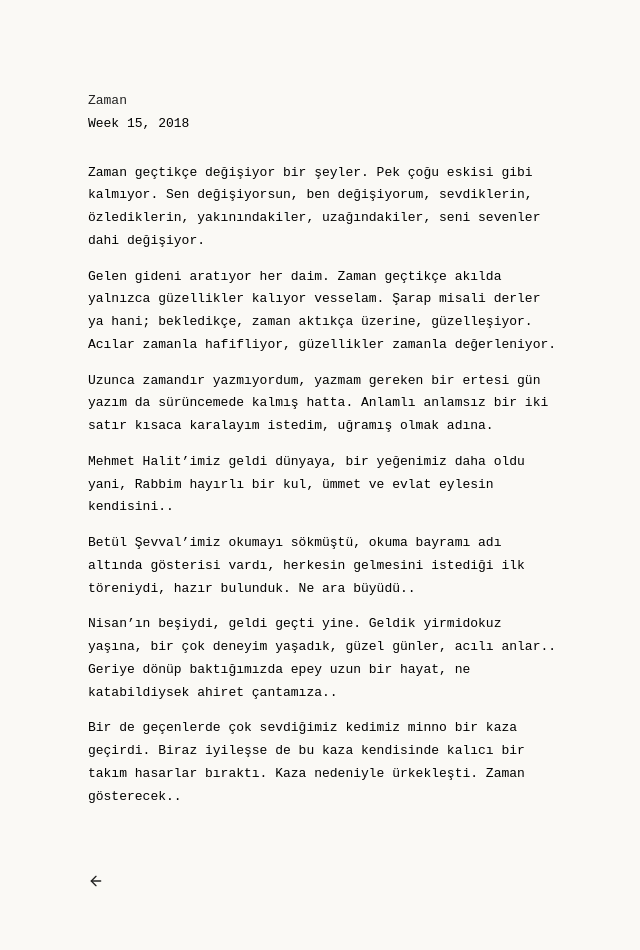
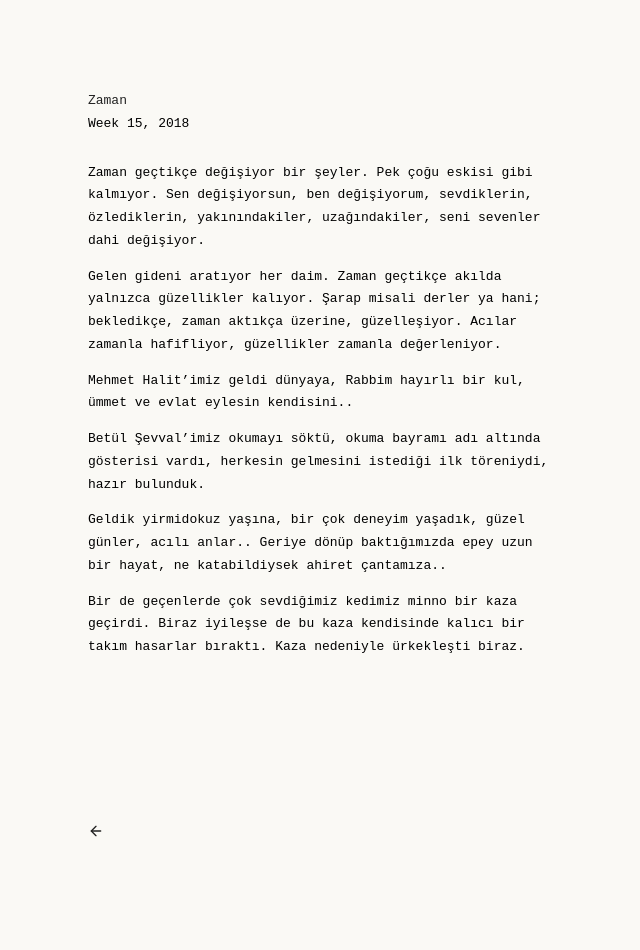
Before and after one commit to hayriartar/hayriartar.github.io, a Jekyll site: the page built from _posts/2018-04-11-zaman.md, in a window 1280 px wide. Shown: the whole page, without its empty margins (318-958 px from the left). Built offline with Jekyll 4.4.1, drawn with Linux system fonts in a browser that asks for light colours; after the commit the page ends 900 px from its top, so only the background shows below that.

Commit message:
some changes

```diff
--- a/_posts/2018-04-11-zaman.md
+++ b/_posts/2018-04-11-zaman.md
@@ -7,14 +7,15 @@ categories: [blog]
 
 Zaman geçtikçe değişiyor bir şeyler. Pek çoğu eskisi gibi kalmıyor. Sen değişiyorsun, ben değişiyorum, sevdiklerin, özlediklerin, yakınındakiler, uzağındakiler, seni sevenler dahi değişiyor.
 
-Gelen gideni aratıyor her daim. Zaman geçtikçe akılda yalnızca güzellikler kalıyor vesselam. Şarap misali derler ya hani; bekledikçe, zaman aktıkça üzerine, güzelleşiyor. Acılar zamanla hafifliyor, güzellikler zamanla değerleniyor.
+Gelen gideni aratıyor her daim. Zaman geçtikçe akılda yalnızca güzellikler kalıyor. Şarap misali derler ya hani; bekledikçe, zaman aktıkça üzerine, güzelleşiyor.
+Acılar zamanla hafifliyor, güzellikler zamanla değerleniyor.
 
-Uzunca zamandır yazmıyordum, yazmam gereken bir ertesi gün yazım da sürüncemede kalmış hatta. Anlamlı anlamsız bir iki satır kısaca karalayım istedim, uğramış olmak adına.
 
-Mehmet Halit'imiz geldi dünyaya, bir yeğenimiz daha oldu yani, Rabbim hayırlı bir kul, ümmet ve evlat eylesin kendisini..
 
-Betül Şevval'imiz okumayı sökmüştü, okuma bayramı adı altında gösterisi vardı, herkesin gelmesini istediği ilk töreniydi, hazır bulunduk. Ne ara büyüdü..
+Mehmet Halit'imiz geldi dünyaya, Rabbim hayırlı bir kul, ümmet ve evlat eylesin kendisini..
 
-Nisan'ın beşiydi, geldi geçti yine. Geldik yirmidokuz yaşına, bir çok deneyim yaşadık, güzel günler, acılı anlar.. Geriye dönüp baktığımızda epey uzun bir hayat, ne katabildiysek ahiret çantamıza..
+Betül Şevval'imiz okumayı söktü, okuma bayramı adı altında gösterisi vardı, herkesin gelmesini istediği ilk töreniydi, hazır bulunduk.
 
-Bir de geçenlerde çok sevdiğimiz kedimiz minno bir kaza geçirdi. Biraz iyileşse de bu kaza kendisinde kalıcı bir takım hasarlar bıraktı. Kaza nedeniyle ürkekleşti. Zaman gösterecek..
+Geldik yirmidokuz yaşına, bir çok deneyim yaşadık, güzel günler, acılı anlar.. Geriye dönüp baktığımızda epey uzun bir hayat, ne katabildiysek ahiret çantamıza..
+
+Bir de geçenlerde çok sevdiğimiz kedimiz minno bir kaza geçirdi. Biraz iyileşse de bu kaza kendisinde kalıcı bir takım hasarlar bıraktı. Kaza nedeniyle ürkekleşti biraz.
```
